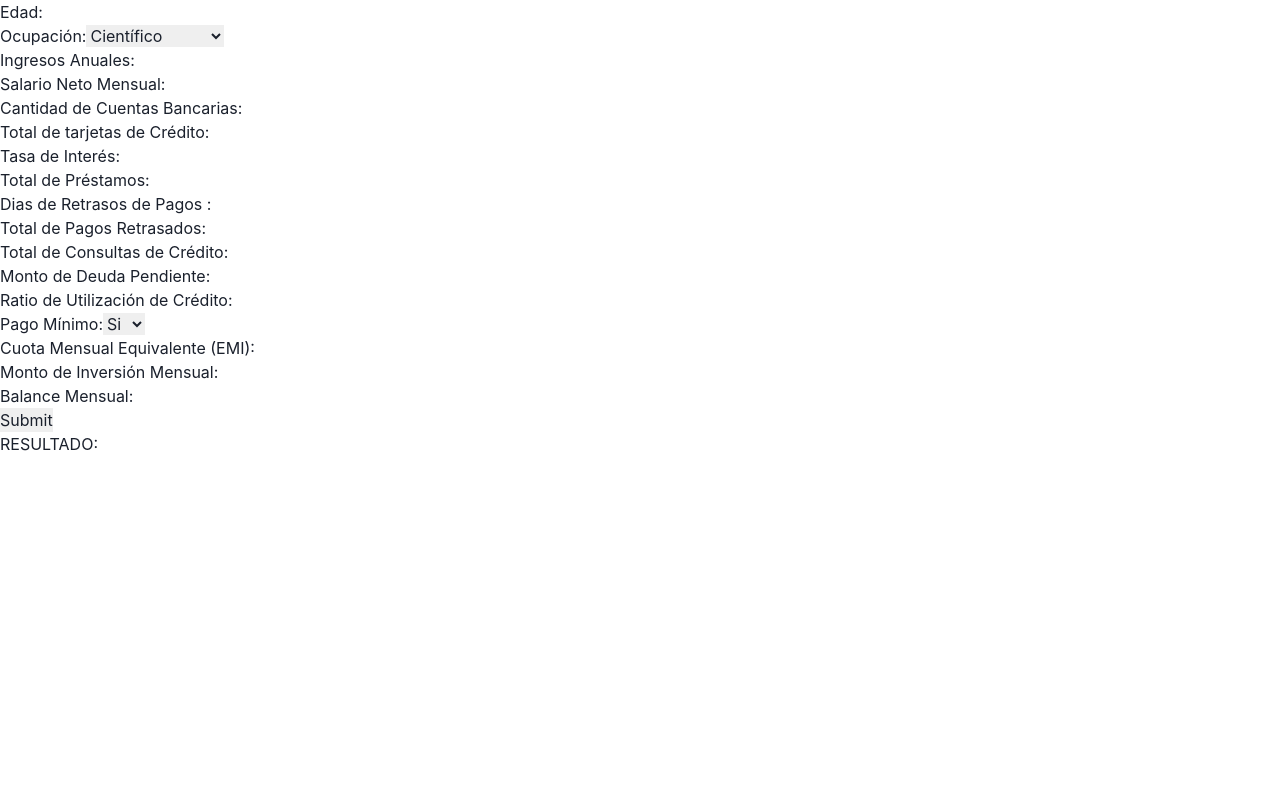
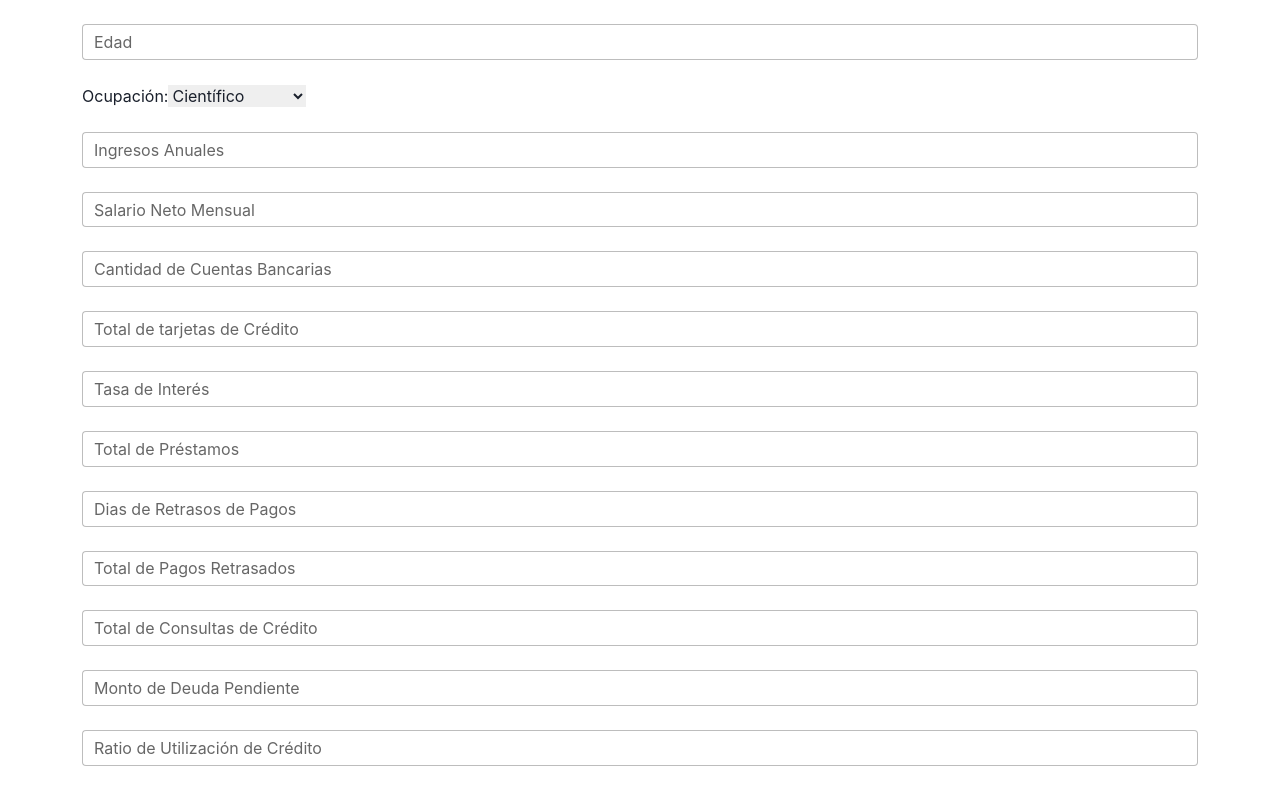
Before and after one commit to ferMossier/CreditScore, a React (Create React App) app: page / in a window 1280 px wide. Shown: the top 789 px of the page. Built offline with nearby package versions, Linux system fonts and the light colour scheme.

Commit message:
Add Bootstrap for input fields.

```diff
--- a/package.json
+++ b/package.json
@@ -6,11 +6,13 @@
     "@chakra-ui/react": "^2.5.5",
     "@emotion/react": "^11.10.6",
     "@emotion/styled": "^11.10.6",
+    "@fortawesome/fontawesome-free": "^6.4.0",
     "@testing-library/jest-dom": "^5.16.5",
     "@testing-library/react": "^13.4.0",
     "@testing-library/user-event": "^13.5.0",
     "aws-sdk": "^2.1348.0",
     "framer-motion": "^10.10.0",
+    "mdb-react-ui-kit": "^6.0.0",
     "react": "^18.2.0",
     "react-dom": "^18.2.0",
     "react-scripts": "5.0.1",
--- a/public/index.html
+++ b/public/index.html
@@ -25,6 +25,7 @@
       work correctly both with client-side routing and a non-root public URL.
       Learn how to configure a non-root public URL by running `npm run build`.
     -->
+    <link href="https://fonts.googleapis.com/css?family=Roboto:300,400,500,700&display=swap" rel="stylesheet" />
     <title>React App</title>
   </head>
   <body>
--- a/src/Components/Data.jsx
+++ b/src/Components/Data.jsx
@@ -1,33 +1,12 @@
 import React from "react";
-// import { useEffect } from "react";
-// import { useState } from "react";
-// import { Inference } from "../Services/Inference";
 import DataForm from "./DataForm";
+import { MDBContainer, MDBRow, MDBCol } from 'mdb-react-ui-kit';
 
 const Data = () => {
-  //   const [data, setData] = useState();
-
-  //   useEffect(() => {
-  //     const getData = async () => {
-  //       const response = await Inference([
-  //         1, 2, 3, 4, 5, 6, 7, 8, 9, 10, 11, 12, 13, 14, 15, 16, 17,
-  //       ]);
-  //       const datos = JSON.parse(response);
-  //       console.log(datos);
-  //       const score = datos.predictions[0].predicted_label;
-  //       setData(score);
-  //     };
-  //     getData();
-  //   }, []);
-
-  //   console.log(data);
   return (
-    <div>
-      {/* <div>{data}</div> */}
-      <div>
-        <DataForm />
-      </div>
-    </div>
+    <MDBContainer breakpoint='xl'>
+      <DataForm/>
+    </MDBContainer>
   );
 };
 
--- a/src/Components/DataForm.jsx
+++ b/src/Components/DataForm.jsx
@@ -1,6 +1,13 @@
 import React from "react";
 import { useState } from "react";
 import { Inference } from "../Services/Inference";
+import {
+  MDBInput,
+  MDBCol,
+  MDBRow,
+  MDBCheckbox,
+  MDBBtn
+} from 'mdb-react-ui-kit';
 
 const DataForm = () => {
   const [values, setValues] = useState({
@@ -50,19 +57,20 @@ const DataForm = () => {
 
   return (
     <div>
+
+      <br/>
       <form onSubmit={handleSubmit}>
-        <div>
-          <label>
-            Edad:
-            <input
+
+        <MDBInput
+            className="mb-4"
             type="number"
             value={values.Edad}
             name="Edad"
+            label="Edad"
             onChange={handleChange}
             required
         />
-          </label>
-        </div>
+
         <div>
           <label>
             Ocupación:
@@ -90,138 +98,118 @@ const DataForm = () => {
               <option value="15">Arquitecto</option>
             </select>
           </label>
-        </div>
-        <div>
-          <label>
-            Ingresos Anuales:
-            <input
+        </div><br/>
+
+        <MDBInput
+          className="mb-4"
           type="number"
           value={values.ingresosAnuales}
           name="ingresosAnuales"
+          label="Ingresos Anuales"
           onChange={handleChange}
           required
         />
-          </label>
-        </div>
-        <div>
-          <label>
-            Salario Neto Mensual:
-            <input
+
+        <MDBInput
+          className="mb-4"
           type="number"
           value={values.salarioNetoMensual}
           name="salarioNetoMensual"
+          label="Salario Neto Mensual"
           onChange={handleChange}
           required
         />
-          </label>
-        </div>
-        <div>
-          <label>
-            Cantidad de Cuentas Bancarias:
-            <input
+
+        <MDBInput
+          className="mb-4"
           type="number"
           value={values.cantidadCuentasBancarias}
           name="cantidadCuentasBancarias"
+          label="Cantidad de Cuentas Bancarias"
           onChange={handleChange}
+          required
         />
-          </label>
-        </div>
-        <div>
-          <label>
-            Total de tarjetas de Crédito:
-            <input
+
+        <MDBInput
+          className="mb-4"
           type="number"
           value={values.cantidadTarjetasCredito}
           name="cantidadTarjetasCredito"
+          label="Total de tarjetas de Crédito"
           onChange={handleChange}
           required
         />
-          </label>
-        </div>
-        <div>
-          <label>
-            Tasa de Interés:
-            <input
+
+        <MDBInput
+          className="mb-4"
           type="number"
           value={values.tasaInteres}
           name="tasaInteres"
+          label="Tasa de Interés"
           onChange={handleChange}
           required
         />
-          </label>
-        </div>
-        <div>
-          <label>
-            Total de Préstamos:
-            <input
+
+        <MDBInput
+          className="mb-4"
           type="number"
           value={values.cantidadPrestamos}
           name="cantidadPrestamos"
+          label="Total de Préstamos"
           onChange={handleChange}
           required
         />
-          </label>
-        </div>
-        <div>
-          <label>
-            Dias de Retrasos de Pagos :
-            <input
+
+        <MDBInput
+          className="mb-4"
           type="number"
           value={values.cantidadRetrasosDias}
           name="cantidadRetrasosDias"
+          label="Dias de Retrasos de Pagos"
           onChange={handleChange}
           required
         />
-          </label>
-        </div>
-        <div>
-          <label>
-            Total de Pagos Retrasados:
-            <input
+
+        <MDBInput
+          className="mb-4"
           type="number"
           value={values.cantidadPagosRetrasados}
           name="cantidadPagosRetrasados"
+          label="Total de Pagos Retrasados"
           onChange={handleChange}
           required
         />
-          </label>
-        </div>
-        <div>
-          <label>
-            Total de Consultas de Crédito:
-            <input
+
+        <MDBInput
+          className="mb-4"
           type="number"
           value={values.consultasCredito}
           name="consultasCredito"
+          label="Total de Consultas de Crédito"
           onChange={handleChange}
           required
         />
-          </label>
-        </div>
-        <div>
-          <label>
-            Monto de Deuda Pendiente:
-            <input
+
+        <MDBInput
+          className="mb-4"
           type="number"
           value={values.deudaPendiente}
           name="deudaPendiente"
+          label="Monto de Deuda Pendiente"
           onChange={handleChange}
           required
         />
-          </label>
-        </div>
-        <div>
-          <label>
-            Ratio de Utilización de Crédito:
-            <input
+
+        <MDBInput
+          className="mb-4"
           type="number"
           value={values.ratioUtilizacionCredito}
           name="ratioUtilizacionCredito"
+          label="Ratio de Utilización de Crédito"
           onChange={handleChange}
           required
         />
-          </label>
-        </div>
+
         <div>
           <label>
             Pago Mínimo:
@@ -237,43 +225,41 @@ const DataForm = () => {
             </select>
           </label>
         </div>
-        <div>
-          <label>
-            Cuota Mensual Equivalente (EMI):
-            <input
+
+        <MDBInput
+          className="mb-4"
           type="number"
           value={values.cuotaMensualEquivalente}
           name="cuotaMensualEquivalente"
+          label="Cuota Mensual Equivalente (EMI)"
           onChange={handleChange}
           required
         />
-          </label>
-        </div>
-        <div>
-          <label>
-            Monto de Inversión Mensual:
-            <input
+
+        <MDBInput
+          className="mb-4"
           type="number"
           value={values.inversionMensual}
           name="inversionMensual"
+          label="Monto de Inversión Mensual"
           onChange={handleChange}
           required
         />
-          </label>
-        </div>
-        <div>
-          <label>
-            Balance Mensual:
-            <input
+
+        <MDBInput
+          className="mb-4"
           type="number"
           value={values.balanceMensual}
           name="balanceMensual"
+          label="Balance Mensual"
           onChange={handleChange}
           required
         />
-          </label>
-        </div>
-        <input type="submit" value="Submit" />
+
+        <MDBBtn type='submit' block>
+          Submit
+        </MDBBtn>
+
       </form>
       <div>RESULTADO: {predictedResult}</div>
       <div>
--- a/src/index.css
+++ b/src/index.css
@@ -1,8 +1,6 @@
 body {
   margin: 0;
-  font-family: -apple-system, BlinkMacSystemFont, 'Segoe UI', 'Roboto', 'Oxygen',
-    'Ubuntu', 'Cantarell', 'Fira Sans', 'Droid Sans', 'Helvetica Neue',
-    sans-serif;
+  font-family: Roboto, Helvetica, Arial, sans-serif;
   -webkit-font-smoothing: antialiased;
   -moz-osx-font-smoothing: grayscale;
 }
--- a/src/index.js
+++ b/src/index.js
@@ -1,6 +1,8 @@
 import React from "react";
 import ReactDOM from "react-dom/client";
 import "./index.css";
+import 'mdb-react-ui-kit/dist/css/mdb.min.css';
+import "@fortawesome/fontawesome-free/css/all.min.css";
 import App from "./App";
 import reportWebVitals from "./reportWebVitals";
 
```
Also changed, not shown: 1 other file (tests, documents, lock files or other folders). Lines whose indentation alone changed are shown as unchanged.
